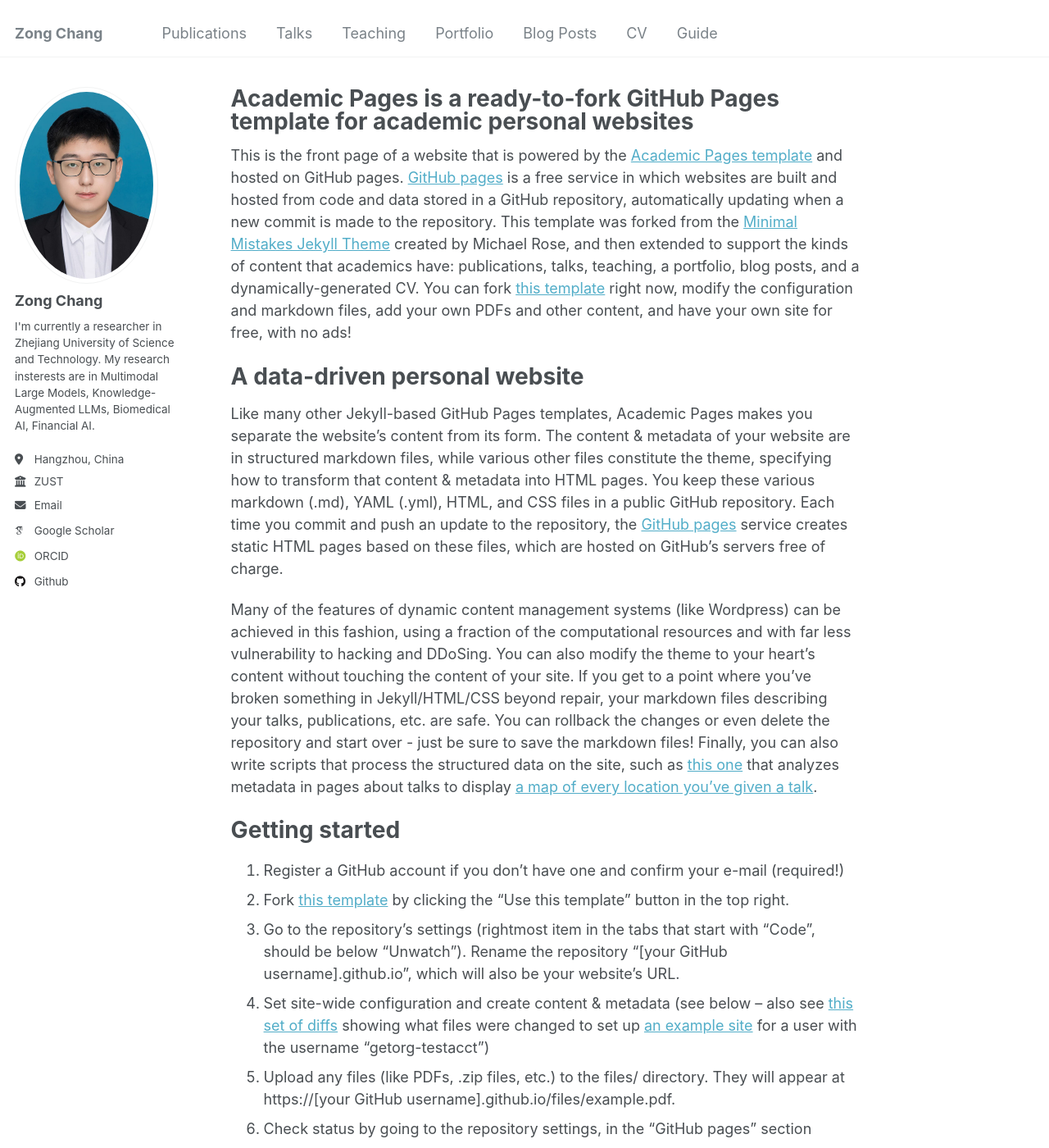
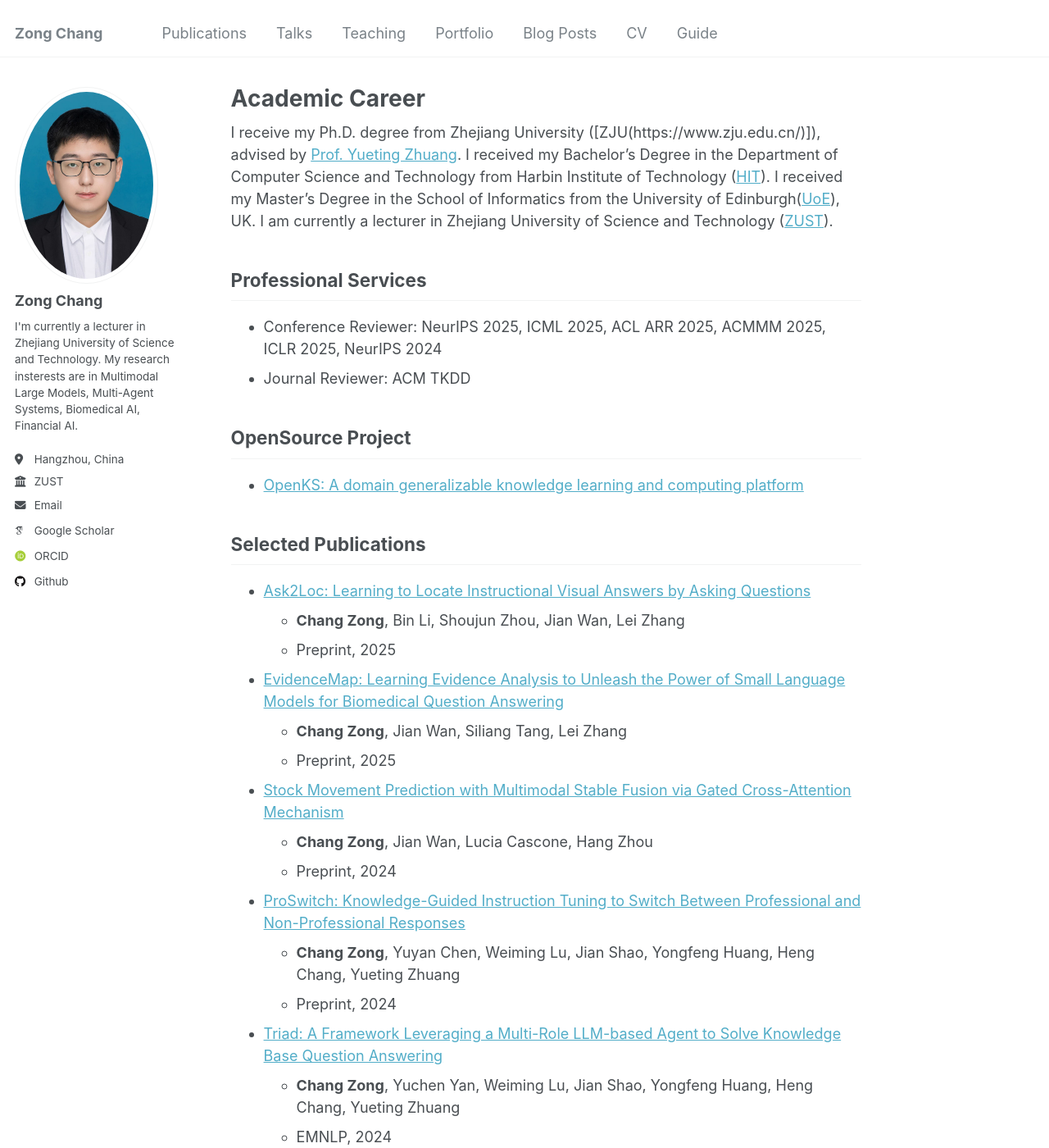
Before and after one commit to changzong/changzong.github.io, a Jekyll site: the page built from _pages/about.md, in a window 1280 px wide and 1400 px high. Shown: the whole window at 82% size. Built offline with Jekyll 4.4.1, drawn with Linux system fonts in a browser that asks for light colours; some web fonts are replaced; some of the changed text lies outside the part shown.

Commit message:
update personal profile

```diff
--- a/_config.yml
+++ b/_config.yml
@@ -24,11 +24,11 @@ author:
   avatar           : "personal-photo.jpg"
   name             : "Zong Chang"
   pronouns         : # example: "she/her"
-  bio              : "I'm currently a researcher in Zhejiang University of Science and Technology. My research insterests are in Multimodal Large Models, Knowledge-Augmented LLMs, Biomedical AI, Financial AI. "
+  bio              : "I'm currently a lecturer in Zhejiang University of Science and Technology. My research insterests are in Multimodal Large Models, Multi-Agent Systems, Biomedical AI, Financial AI. "
   location         : "Hangzhou, China"
   employer         : "ZUST"
   uri              : # URL
-  email            : "zongchang@zju.edu.cn"
+  email            : "zongchang@zust.edu.cn"
 
   # Academic websites
   arxiv            : # URL - Update with the correct link to your profile
@@ -44,7 +44,7 @@ author:
   bitbucket        : # Username - Update with your username on the site
   codepen          : # Username
   dribbble         : # Username
-  github           : "academicpages"
+  github           : "https://github.com/changzong"
   kaggle           : # Username
   stackoverflow    : # User number or user number and name (i.e., use "1" or "1/jeff-atwood")
 
--- a/_pages/about.md
+++ b/_pages/about.md
@@ -1,49 +1,52 @@
 ---
 permalink: /
-title: "Academic Pages is a ready-to-fork GitHub Pages template for academic personal websites"
+title: "Academic Career"
 author_profile: true
 redirect_from:
   - /about/
   - /about.html
 ---
 
-This is the front page of a website that is powered by the [Academic Pages template](https://github.com/academicpages/academicpages.github.io) and hosted on GitHub pages. [GitHub pages](https://pages.github.com) is a free service in which websites are built and hosted from code and data stored in a GitHub repository, automatically updating when a new commit is made to the repository. This template was forked from the [Minimal Mistakes Jekyll Theme](https://mmistakes.github.io/minimal-mistakes/) created by Michael Rose, and then extended to support the kinds of content that academics have: publications, talks, teaching, a portfolio, blog posts, and a dynamically-generated CV. You can fork [this template](https://github.com/academicpages/academicpages.github.io) right now, modify the configuration and markdown files, add your own PDFs and other content, and have your own site for free, with no ads!
+I receive my Ph.D. degree from Zhejiang University ([ZJU(https://www.zju.edu.cn/)]), advised by [Prof. Yueting Zhuang](https://person.zju.edu.cn/yzhuang). I received my Bachelor's Degree in the Department of Computer Science and Technology from Harbin Institute of Technology ([HIT](https://www.hit.edu.cn/)). I received my Master's Degree in the School of Informatics from the University of Edinburgh([UoE](https://www.ed.ac.uk/)), UK. I am currently a lecturer in Zhejiang University of Science and Technology ([ZUST](https://www.zust.edu.cn/)).
 
-A data-driven personal website
-======
-Like many other Jekyll-based GitHub Pages templates, Academic Pages makes you separate the website's content from its form. The content & metadata of your website are in structured markdown files, while various other files constitute the theme, specifying how to transform that content & metadata into HTML pages. You keep these various markdown (.md), YAML (.yml), HTML, and CSS files in a public GitHub repository. Each time you commit and push an update to the repository, the [GitHub pages](https://pages.github.com/) service creates static HTML pages based on these files, which are hosted on GitHub's servers free of charge.
 
-Many of the features of dynamic content management systems (like Wordpress) can be achieved in this fashion, using a fraction of the computational resources and with far less vulnerability to hacking and DDoSing. You can also modify the theme to your heart's content without touching the content of your site. If you get to a point where you've broken something in Jekyll/HTML/CSS beyond repair, your markdown files describing your talks, publications, etc. are safe. You can rollback the changes or even delete the repository and start over - just be sure to save the markdown files! Finally, you can also write scripts that process the structured data on the site, such as [this one](https://github.com/academicpages/academicpages.github.io/blob/master/talkmap.ipynb) that analyzes metadata in pages about talks to display [a map of every location you've given a talk](https://academicpages.github.io/talkmap.html).
+## Professional Services
+- Conference Reviewer: NeurIPS 2025, ICML 2025, ACL ARR 2025, ACMMM 2025, ICLR 2025, NeurIPS 2024
+- Journal Reviewer: ACM TKDD
 
-Getting started
-======
-1. Register a GitHub account if you don't have one and confirm your e-mail (required!)
-1. Fork [this template](https://github.com/academicpages/academicpages.github.io) by clicking the "Use this template" button in the top right.
-1. Go to the repository's settings (rightmost item in the tabs that start with "Code", should be below "Unwatch"). Rename the repository "[your GitHub username].github.io", which will also be your website's URL.
-1. Set site-wide configuration and create content & metadata (see below -- also see [this set of diffs](http://archive.is/3TPas) showing what files were changed to set up [an example site](https://getorg-testacct.github.io) for a user with the username "getorg-testacct")
-1. Upload any files (like PDFs, .zip files, etc.) to the files/ directory. They will appear at https://[your GitHub username].github.io/files/example.pdf.
-1. Check status by going to the repository settings, in the "GitHub pages" section
+## OpenSource Project
+- [OpenKS: A domain generalizable knowledge learning and computing platform](https://github.com/ZJU-OpenKS/OpenKS)
 
-Site-wide configuration
-------
-The main configuration file for the site is in the base directory in [_config.yml](https://github.com/academicpages/academicpages.github.io/blob/master/_config.yml), which defines the content in the sidebars and other site-wide features. You will need to replace the default variables with ones about yourself and your site's github repository. The configuration file for the top menu is in [_data/navigation.yml](https://github.com/academicpages/academicpages.github.io/blob/master/_data/navigation.yml). For example, if you don't have a portfolio or blog posts, you can remove those items from that navigation.yml file to remove them from the header.
+## Selected Publications
+- [Ask2Loc: Learning to Locate Instructional Visual Answers by Asking Questions
+](https://arxiv.org/abs/2504.15918)
+  - **Chang Zong**, Bin Li, Shoujun Zhou, Jian Wan, Lei Zhang
+  - Preprint, 2025
 
-Create content & metadata
-------
-For site content, there is one markdown file for each type of content, which are stored in directories like _publications, _talks, _posts, _teaching, or _pages. For example, each talk is a markdown file in the [_talks directory](https://github.com/academicpages/academicpages.github.io/tree/master/_talks). At the top of each markdown file is structured data in YAML about the talk, which the theme will parse to do lots of cool stuff. The same structured data about a talk is used to generate the list of talks on the [Talks page](https://academicpages.github.io/talks), each [individual page](https://academicpages.github.io/talks/2012-03-01-talk-1) for specific talks, the talks section for the [CV page](https://academicpages.github.io/cv), and the [map of places you've given a talk](https://academicpages.github.io/talkmap.html) (if you run this [python file](https://github.com/academicpages/academicpages.github.io/blob/master/talkmap.py) or [Jupyter notebook](https://github.com/academicpages/academicpages.github.io/blob/master/talkmap.ipynb), which creates the HTML for the map based on the contents of the _talks directory).
+- [EvidenceMap: Learning Evidence Analysis to Unleash the Power of Small Language Models for Biomedical Question Answering](https://arxiv.org/abs/2501.12746)
+  - **Chang Zong**, Jian Wan, Siliang Tang, Lei Zhang
+  - Preprint, 2025
 
-**Markdown generator**
+- [Stock Movement Prediction with Multimodal Stable Fusion via Gated Cross-Attention Mechanism](https://arxiv.org/abs/2406.06594)
+  - **Chang Zong**, Jian Wan, Lucia Cascone, Hang Zhou
+  - Preprint, 2024
 
-The repository includes [a set of Jupyter notebooks](https://github.com/academicpages/academicpages.github.io/tree/master/markdown_generator
-) that converts a CSV containing structured data about talks or presentations into individual markdown files that will be properly formatted for the Academic Pages template. The sample CSVs in that directory are the ones I used to create my own personal website at stuartgeiger.com. My usual workflow is that I keep a spreadsheet of my publications and talks, then run the code in these notebooks to generate the markdown files, then commit and push them to the GitHub repository.
+- [ProSwitch: Knowledge-Guided Instruction Tuning to Switch Between Professional and Non-Professional Responses](https://arxiv.org/abs/2403.09131)
+  - **Chang Zong**, Yuyan Chen, Weiming Lu, Jian Shao, Yongfeng Huang, Heng Chang, Yueting Zhuang
+  - Preprint, 2024
 
-How to edit your site's GitHub repository
-------
-Many people use a git client to create files on their local computer and then push them to GitHub's servers. If you are not familiar with git, you can directly edit these configuration and markdown files directly in the github.com interface. Navigate to a file (like [this one](https://github.com/academicpages/academicpages.github.io/blob/master/_talks/2012-03-01-talk-1.md) and click the pencil icon in the top right of the content preview (to the right of the "Raw | Blame | History" buttons). You can delete a file by clicking the trashcan icon to the right of the pencil icon. You can also create new files or upload files by navigating to a directory and clicking the "Create new file" or "Upload files" buttons.
+- [Triad: A Framework Leveraging a Multi-Role LLM-based Agent to Solve Knowledge Base Question Answering](https://aclanthology.org/2024.emnlp-main.101/)
+  - **Chang Zong**, Yuchen Yan, Weiming Lu, Jian Shao, Yongfeng Huang, Heng Chang, Yueting Zhuang
+  - EMNLP, 2024
 
-Example: editing a markdown file for a talk
-![Editing a markdown file for a talk](/images/editing-talk.png)
+- [Learning Global Controller in Latent Space for Parameter-Efficient Fine-Tuning](https://aclanthology.org/2024.acl-long.222/)
+  - Zeqi Tan, Yongliang Shen, Xiaoxia Cheng, **Chang Zong**, Wenqi Zhang, Jian Shao, Weiming Lu, Yueting Zhuang
+  - ACL, 2024
 
-For more info
-------
-More info about configuring Academic Pages can be found in [the guide](https://academicpages.github.io/markdown/), the [growing wiki](https://github.com/academicpages/academicpages.github.io/wiki), and you can always [ask a question on GitHub](https://github.com/academicpages/academicpages.github.io/discussions). The [guides for the Minimal Mistakes theme](https://mmistakes.github.io/minimal-mistakes/docs/configuration/) (which this theme was forked from) might also be helpful.
+- [Graph neural networks meet with distributed graph partitioners and reconciliations](https://www.sciencedirect.com/science/article/abs/pii/S0925231222011894)
+  - Zongshen Mu, Siliang Tang, **Chang Zong**, Dianhai Yu, Yueting Zhuang
+  - Neurocomputing, 2023
+
+- [Citation Prediction via Influence Representation Using Temporal Graphs](https://link.springer.com/chapter/10.1007/978-981-99-3925-1_14)
+  - **Chang Zong**, Yueting Zhuang, Jian Shao, Weiming Lu
+  - BDSC, 2023
```
Also changed, not shown: 1 other file.
